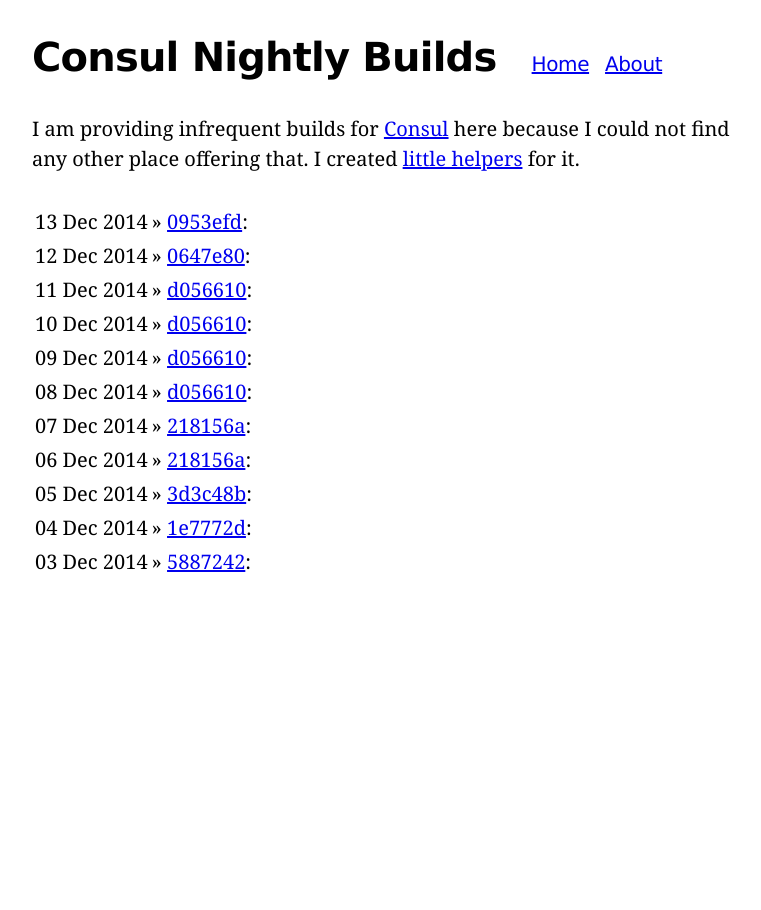
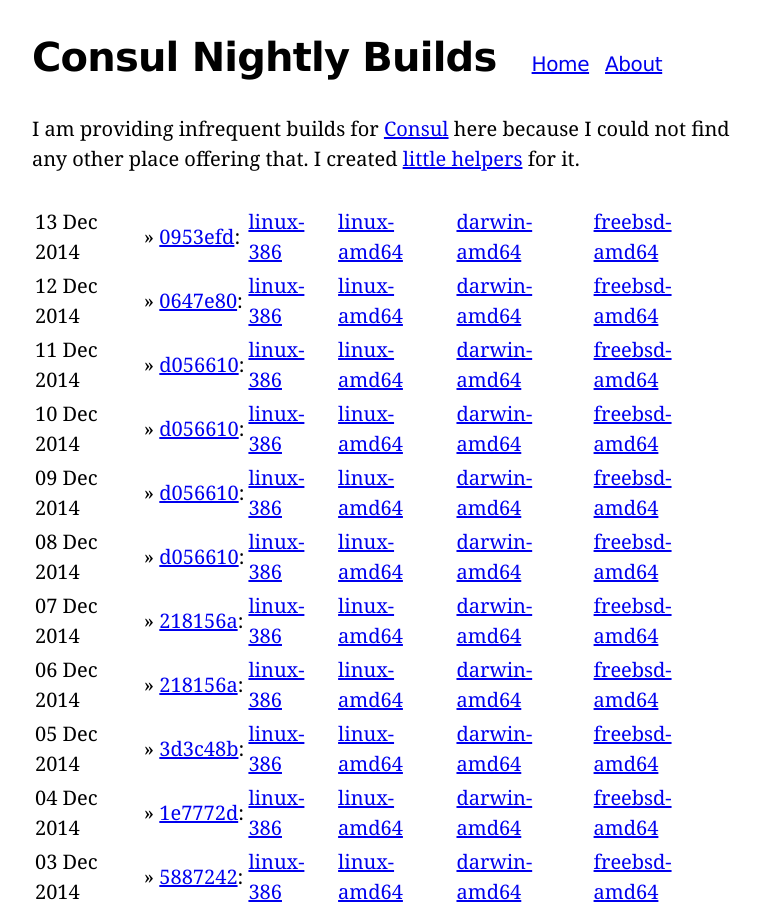
Before and after one commit to hanshasselberg/i0rek.github.io, a Jekyll site: the page built from consul-nightly/index.html, in a window 1280 px wide. Shown: the whole page, without its empty margins (258-1019 px from the left). Built offline with Jekyll 4.4.1, drawn with Linux system fonts in a browser that asks for light colours; Markdown is read by kramdown in place of the engine named in the settings; comment, search, counter and statistics services are not loaded.

Commit message:
fix arr.

```diff
--- a/consul-nightly/index.html
+++ b/consul-nightly/index.html
@@ -45,7 +45,7 @@
   <tr>
     <td>{{ revision.date }}</td>
     <td>&raquo;&nbsp;<a href="https://github.com/hashicorp/consul/commit/{{ rev }}">{{ rev | truncate: 7, '' }}</a>: </td>
-    {% for arch in archs %}
+    {% for arch in page.archs %}
     <td><a href="http://consul-nightly.s3-eu-west-1.amazonaws.com/{{ rev }}/{{ arch }}">{{ arch }}</a></td>
     {% endfor %}
   </tr>
```
